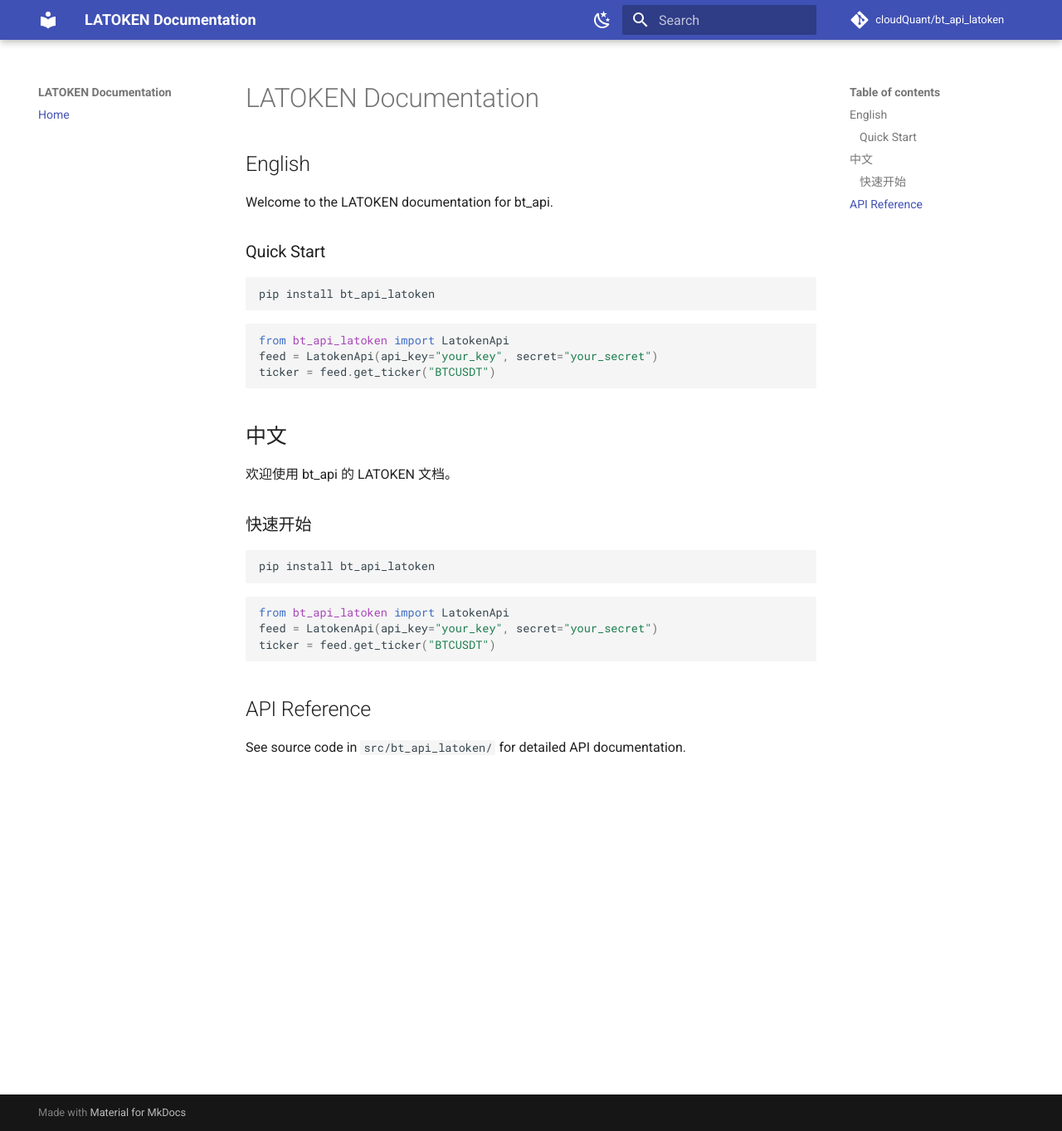
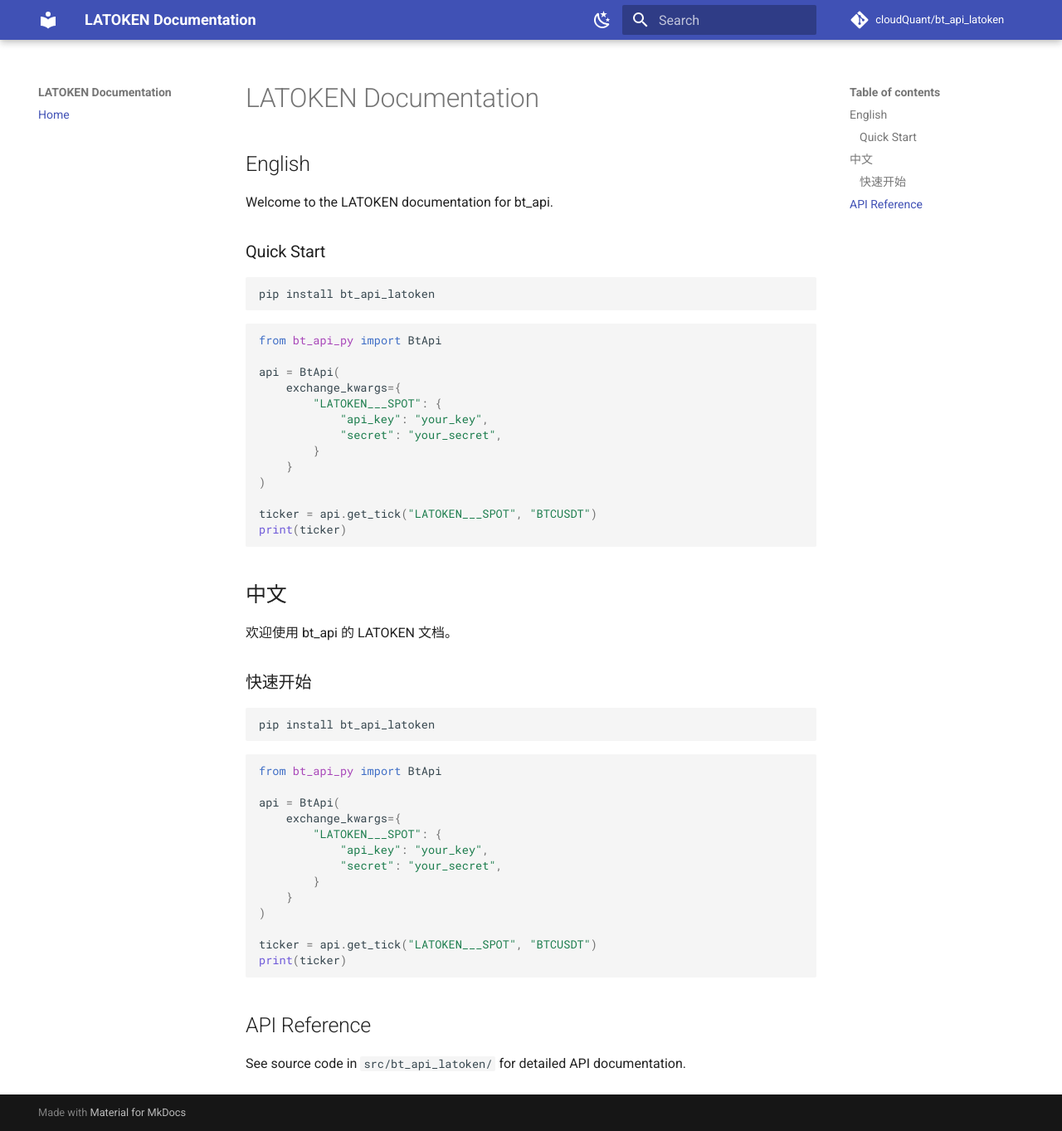
Before and after one commit to cloudQuant/bt_api_latoken, an MkDocs documentation site: the page built from docs/index.md, in a window 1280 px wide and 1363 px high. Shown: the whole window at 83% size. Built offline with MkDocs 1.6.1 and Material for MkDocs 9.7.7, drawn with Linux system fonts in a browser that asks for light colours; comment, search, counter and statistics services are not loaded.

````diff
--- a/docs/index.md
+++ b/docs/index.md
@@ -11,9 +11,19 @@ pip install bt_api_latoken
 ```
 
 ```python
-from bt_api_latoken import LatokenApi
-feed = LatokenApi(api_key="your_key", secret="your_secret")
-ticker = feed.get_ticker("BTCUSDT")
+from bt_api_py import BtApi
+
+api = BtApi(
+    exchange_kwargs={
+        "LATOKEN___SPOT": {
+            "api_key": "your_key",
+            "secret": "your_secret",
+        }
+    }
+)
+
+ticker = api.get_tick("LATOKEN___SPOT", "BTCUSDT")
+print(ticker)
 ```
 
 ## 中文
@@ -27,9 +37,19 @@ pip install bt_api_latoken
 ```
 
 ```python
-from bt_api_latoken import LatokenApi
-feed = LatokenApi(api_key="your_key", secret="your_secret")
-ticker = feed.get_ticker("BTCUSDT")
+from bt_api_py import BtApi
+
+api = BtApi(
+    exchange_kwargs={
+        "LATOKEN___SPOT": {
+            "api_key": "your_key",
+            "secret": "your_secret",
+        }
+    }
+)
+
+ticker = api.get_tick("LATOKEN___SPOT", "BTCUSDT")
+print(ticker)
 ```
 
 ## API Reference
--- a/src/bt_api_latoken/__init__.py
+++ b/src/bt_api_latoken/__init__.py
@@ -2,8 +2,8 @@ from __future__ import annotations
 
 __version__ = "0.1.0"
 
-from bt_api_latoken.exchange_data import LatokenExchangeDataSpot, LatokenExchangeData
 from bt_api_latoken.errors import LatokenErrorTranslator
+from bt_api_latoken.exchange_data import LatokenExchangeData, LatokenExchangeDataSpot
 from bt_api_latoken.feeds.live_latoken.spot import LatokenRequestDataSpot
 
 __all__ = [
````
Also changed, not shown: README.md (+20 -6 lines), pyproject.toml (+8 -4 lines), 4 other files.
